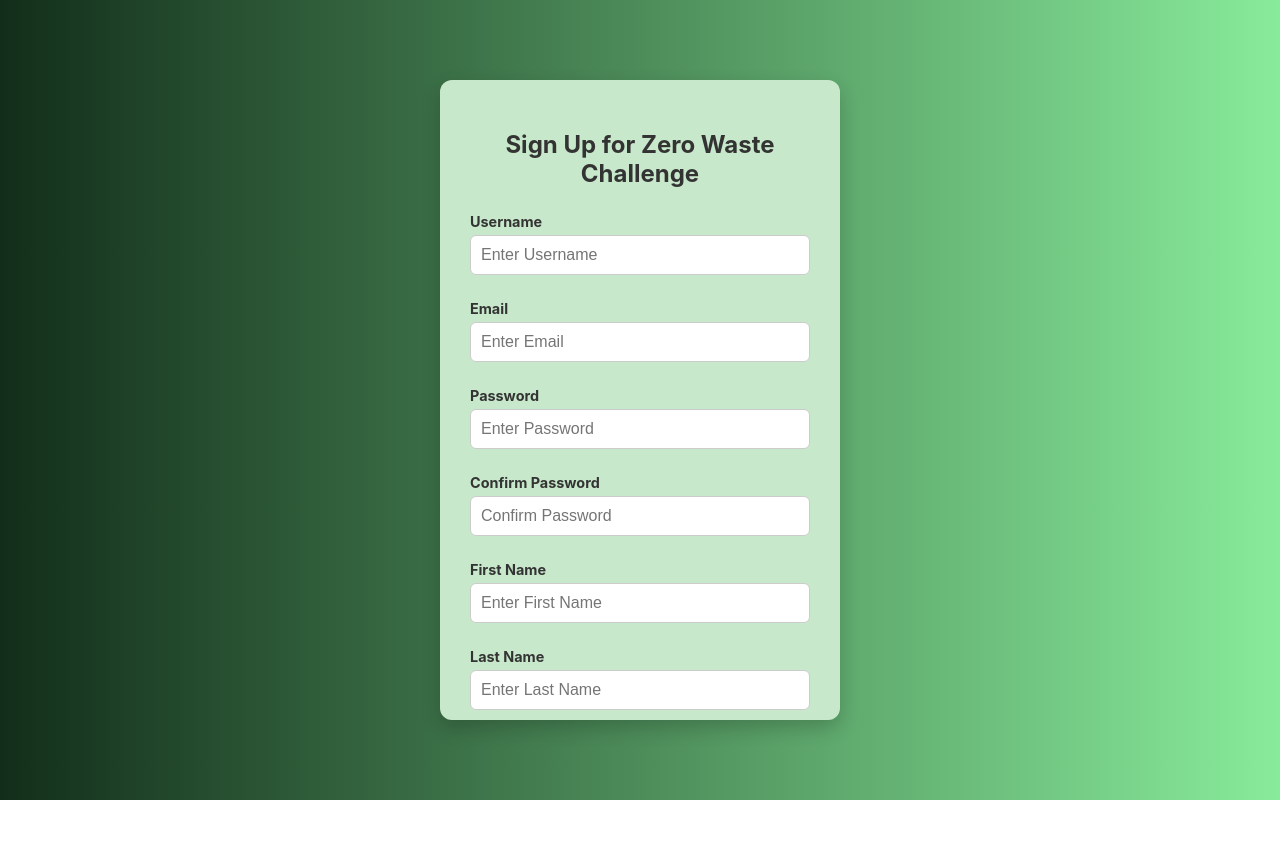
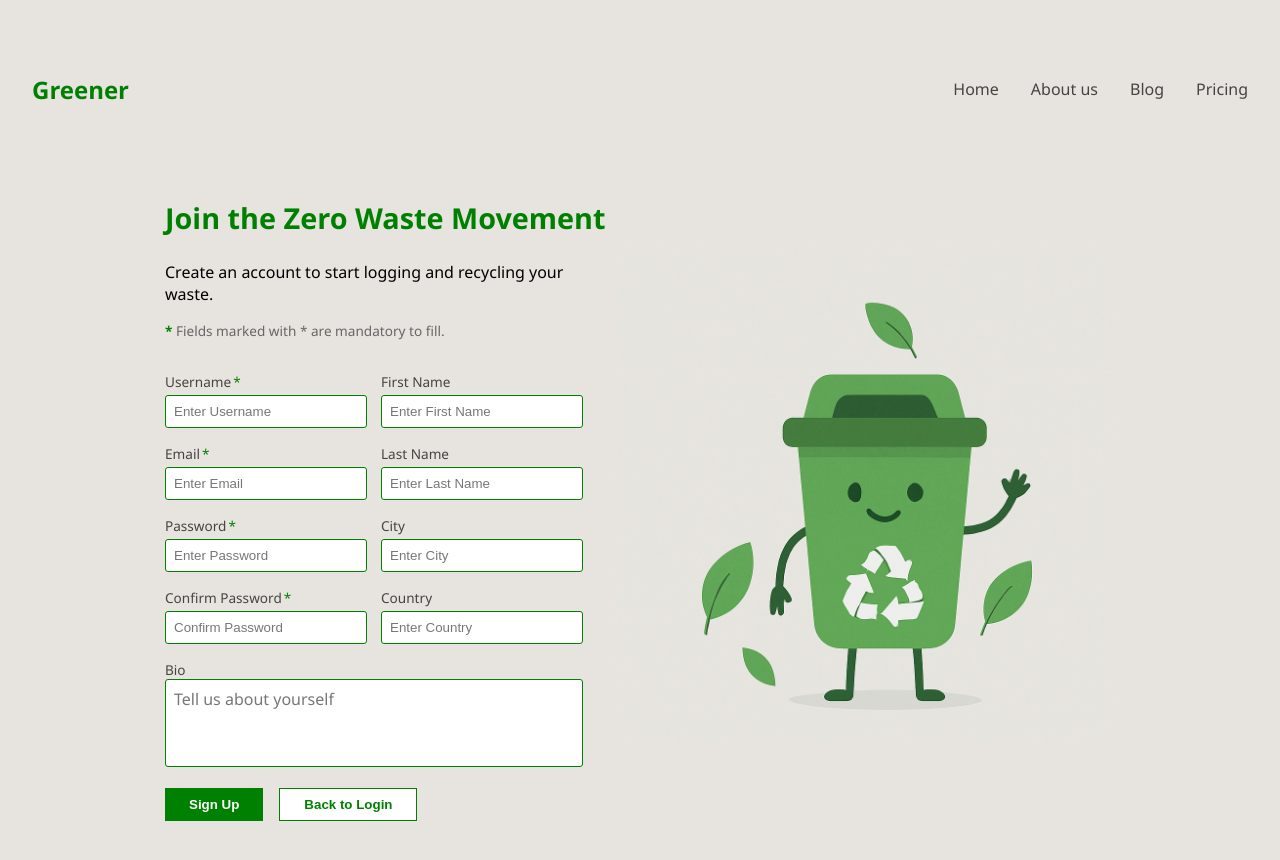
Before and after one commit to bounswe/bounswe2025group3, a React (Create React App) app in the folder practice-app/frontend-web/: page /signup in a window 1280 px wide. Shown: the top 860 px of the page. Before the commit the page ends 800 px from the top, so only its background shows below. Built offline with nearby package versions, Linux system fonts and the light colour scheme.

Commit message:
Modified signup page with the relevant design and better UI

```diff
--- a/practice-app/frontend-web/src/App.js
+++ b/practice-app/frontend-web/src/App.js
@@ -5,13 +5,14 @@ import Dashboard from './components/Dashboard';
 import WasteLog from './components/WasteLog';
 import Profile from './components/Profile';
 import LoginPage from './components/LoginPage';
+import SignupPage from './components/SignupPage';
 
 const App = () => {
     return (
         <Router>
             <Routes>
                 <Route path="/" element={<LoginPage />} />
-                <Route path="/signup" element={<Signup />} />
+                <Route path="/signup" element={<SignupPage />} />
                 <Route path="/dashboard" element={<Dashboard />} />
                 <Route path="/waste" element={<WasteLog />} />
                 <Route path="/profile" element={<Profile />} />
--- a/practice-app/frontend-web/src/components/LoginPage.css
+++ b/practice-app/frontend-web/src/components/LoginPage.css
@@ -72,3 +72,50 @@
   .login-page .social-links span { margin-right:1.5rem; color:var(--accent); cursor:pointer; }
 
   .login-page .image-section img { width:500px; max-width:100%; }
+
+.login-page .input-box textarea {
+    width: 100%;
+    padding: 0.5rem;
+    border: 1px solid var(--accent);
+    border-radius: 3px;
+    font-family: inherit;
+    font-size: 1rem;
+    height: 70px;
+    resize: vertical;
+  }
+
+  .login-page .input-box textarea::placeholder,
+  .login-page .input-box input::placeholder {
+    font-family: inherit;
+    color: #777;
+    opacity: 1;
+  }
+
+  /* ---------- two‑column form layout ---------- */
+.login-page .form-columns { display: flex; gap: 2rem; }
+.login-page .form-col     { flex: 1 1 0; }
+
+
+.login-page .form-col textarea {
+  width: 100%;
+  padding: 0.5rem;
+  border: 1px solid var(--accent);
+  border-radius: 3px;
+  font-family: inherit;
+  font-size: 1rem;
+  resize: vertical;
+}
+
+
+.login-page .bio-full {
+    width: 100%;
+    padding: 0.5rem;
+    border: 1px solid var(--accent);
+    border-radius: 3px;
+    font-family: inherit;
+    font-size: 1rem;
+    height: 180px;
+    resize: none;
+  }
+
+.login-page .bio-full { resize: none !important; }
--- /dev/null
+++ b/practice-app/frontend-web/src/components/SignupPage.jsx
@@ -0,0 +1,214 @@
+// src/pages/SignupPage.jsx
+import React, { useState } from 'react';
+import axios from 'axios';
+import { useNavigate } from 'react-router-dom';
+import './LoginPage.css';
+
+const SignupPage = () => {
+  /* ---------- state ---------- */
+  const [formData, setFormData] = useState({
+    username: '',
+    email: '',
+    password1: '',
+    password2: '',
+    first_name: '',
+    last_name: '',
+    bio: '',
+    city: '',
+    country: '',
+  });
+  const [error, setError] = useState('');
+  const navigate = useNavigate();
+
+  /* ---------- submit ---------- */
+  const handleSubmit = async (e) => {
+    e.preventDefault();
+    setError('');
+
+    if (formData.password1 !== formData.password2) {
+      setError('Passwords do not match.');
+      return;
+    }
+
+    try {
+      await axios.post('http://127.0.0.1:8000/api/auth/register/', formData);
+      alert('Registration successful! Please log in.');
+      navigate('/login');
+    } catch (err) {
+      const data = err.response?.data;
+      const msg = data
+        ? Object.entries(data)
+            .map(([k, v]) => `${k}: ${Array.isArray(v) ? v.join(', ') : v}`)
+            .join('; ')
+        : err.message || 'Unknown error';
+      setError(`Registration failed: ${msg}`);
+      console.error('Signup failed:', data || err.message);
+    }
+  };
+
+  return (
+    <div className="login-page">
+      <div className="login-container">
+        <nav className="navbar">
+          <div className="logo">Greener</div>
+          <ul className="nav-links">
+            <li>Home</li>
+            <li>About us</li>
+            <li>Blog</li>
+            <li>Pricing</li>
+          </ul>
+        </nav>
+
+        <div className="main-content">
+          <div className="form-section">
+            <h2 className="main-heading">
+              Join the <span style={{ color: 'var(--accent)' }}>Zero Waste</span> Movement
+            </h2>
+            <p>Create an account to start logging and recycling your waste.</p>
+            <p style={{ fontSize: '.85rem', color: '#666', marginBottom: '1rem' }}>
+              <span style={{ color: 'var(--accent)', fontWeight: 700 }}>*</span> Fields marked with * are mandatory to
+              fill.
+            </p>
+
+            <form onSubmit={handleSubmit}>
+
+              <div className="form-columns">
+
+                <div className="form-col">
+                  <div className="input-box">
+                    <label htmlFor="username">
+                      Username<span style={{ color: 'var(--accent)', marginLeft: 2 }}>*</span>
+                    </label>
+                    <input
+                      id="username"
+                      type="text"
+                      placeholder="Enter Username"
+                      value={formData.username}
+                      onChange={(e) => setFormData({ ...formData, username: e.target.value })}
+                      required
+                    />
+                  </div>
+
+                  <div className="input-box">
+                    <label htmlFor="email">
+                      Email<span style={{ color: 'var(--accent)', marginLeft: 2 }}>*</span>
+                    </label>
+                    <input
+                      id="email"
+                      type="email"
+                      placeholder="Enter Email"
+                      value={formData.email}
+                      onChange={(e) => setFormData({ ...formData, email: e.target.value })}
+                      required
+                    />
+                  </div>
+
+                  <div className="input-box">
+                    <label htmlFor="password1">
+                      Password<span style={{ color: 'var(--accent)', marginLeft: 2 }}>*</span>
+                    </label>
+                    <input
+                      id="password1"
+                      type="password"
+                      placeholder="Enter Password"
+                      value={formData.password1}
+                      onChange={(e) => setFormData({ ...formData, password1: e.target.value })}
+                      required
+                    />
+                  </div>
+
+                  <div className="input-box">
+                    <label htmlFor="password2">
+                      Confirm Password<span style={{ color: 'var(--accent)', marginLeft: 2 }}>*</span>
+                    </label>
+                    <input
+                      id="password2"
+                      type="password"
+                      placeholder="Confirm Password"
+                      value={formData.password2}
+                      onChange={(e) => setFormData({ ...formData, password2: e.target.value })}
+                      required
+                    />
+                  </div>
+                </div>
+
+                <div className="form-col">
+                  <div className="input-box">
+                    <label htmlFor="first_name">First Name</label>
+                    <input
+                      id="first_name"
+                      type="text"
+                      placeholder="Enter First Name"
+                      value={formData.first_name}
+                      onChange={(e) => setFormData({ ...formData, first_name: e.target.value })}
+                    />
+                  </div>
+
+                  <div className="input-box">
+                    <label htmlFor="last_name">Last Name</label>
+                    <input
+                      id="last_name"
+                      type="text"
+                      placeholder="Enter Last Name"
+                      value={formData.last_name}
+                      onChange={(e) => setFormData({ ...formData, last_name: e.target.value })}
+                    />
+                  </div>
+
+                  <div className="input-box">
+                    <label htmlFor="city">City</label>
+                    <input
+                      id="city"
+                      type="text"
+                      placeholder="Enter City"
+                      value={formData.city}
+                      onChange={(e) => setFormData({ ...formData, city: e.target.value })}
+                    />
+                  </div>
+
+                  <div className="input-box">
+                    <label htmlFor="country">Country</label>
+                    <input
+                      id="country"
+                      type="text"
+                      placeholder="Enter Country"
+                      value={formData.country}
+                      onChange={(e) => setFormData({ ...formData, country: e.target.value })}
+                    />
+                  </div>
+                </div>
+              </div>
+
+              <div className="input-box">
+                <label htmlFor="bio">Bio</label>
+                <textarea
+                  id="bio"
+                  placeholder="Tell us about yourself"
+                  rows={12}
+                  value={formData.bio}
+                  onChange={(e) => setFormData({ ...formData, bio: e.target.value })}
+                  className="bio-full"
+                />
+              </div>
+
+              {error && <p className="error">{error}</p>}
+
+              <div className="buttons">
+                <button type="submit" className="login">Sign Up</button>
+                <button type="button" className="signup" onClick={() => navigate('/')}>
+                  Back to Login
+                </button>
+              </div>
+            </form>
+          </div>
+
+          <div className="image-section">
+            <img src="/wasteimage.png" alt="Recycling illustration" />
+          </div>
+        </div>
+      </div>
+    </div>
+  );
+};
+
+export default SignupPage;
```
